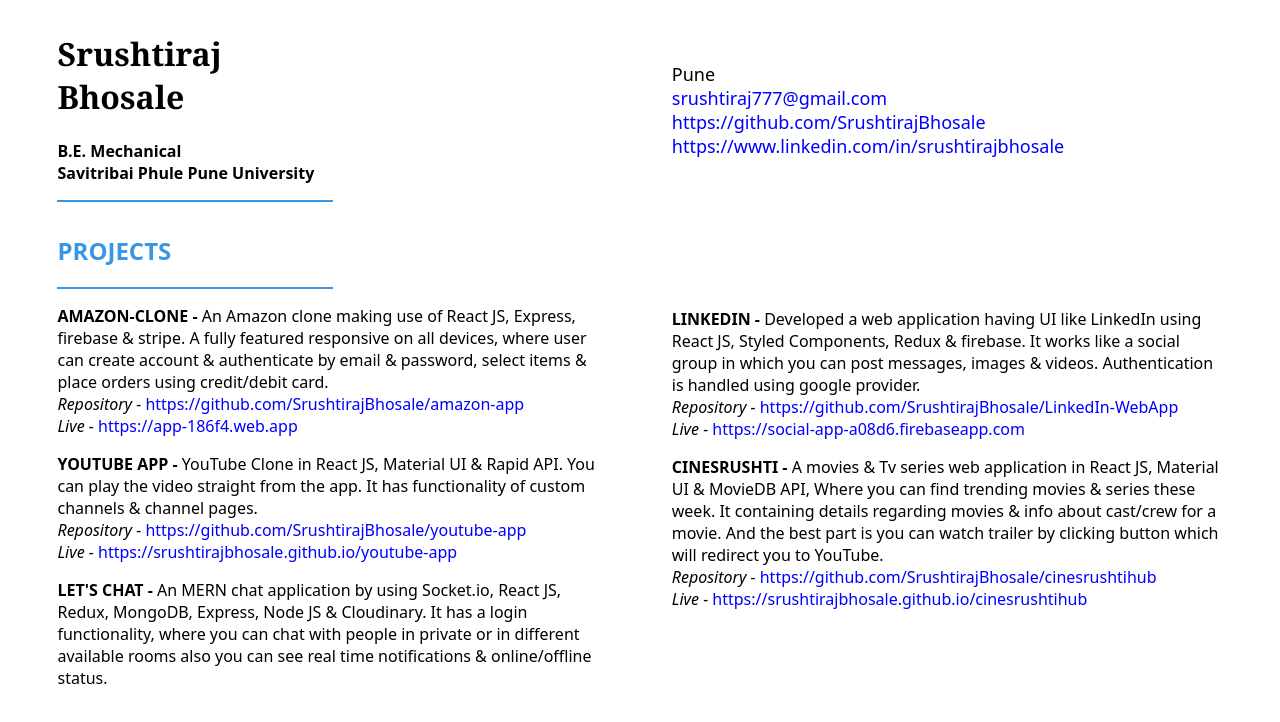
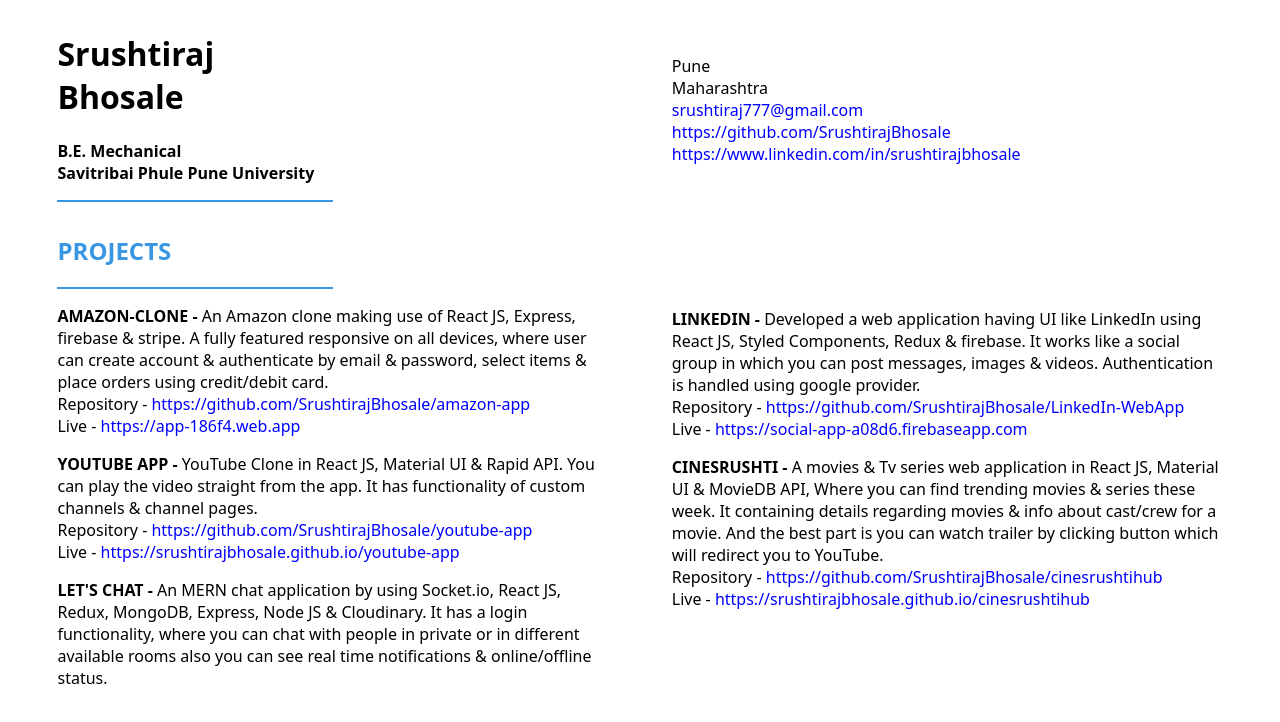
Before and after one commit to SrushtirajBhosale/resume, a plain HTML site: page index.html in a window 1280 px wide. Shown: the top 722 px of the page. Drawn offline with Linux system fonts and the light colour scheme.

Commit message:
resume updated

```diff
--- a/index.html
+++ b/index.html
@@ -17,7 +17,7 @@
 
             <td style="width: 42.5%;">
               <div style="margin-left: 2.5%; margin-right: 5%;">
-                <h1 style="font-family: Cambria, Cochin, Georgia, Times, 'Times New Roman', serif">
+                <h1>
                     Srushtiraj
                     <br>
                     Bhosale
@@ -36,8 +36,10 @@
 
             <td style="width: 42.5%;">
               <div style="margin-left: 5%; margin-right: 2.5%;">
-                <p style="font-size: large;">
+                <p>
                   Pune
+                  <br>
+                  Maharashtra
                   <br>
                   <a style="text-decoration: none; color: blue;" href="mailto:srushtiraj777@gmail.com" target="_blank">
                     srushtiraj777@gmail.com
@@ -74,12 +76,16 @@
                       account & authenticate by email & password, select items & place orders
                       using credit/debit card.
                       <br>
-                      <em>Repository - </em>
+                      <span style="font-weight: 500;">
+                        Repository -
+                      </span>
                       <a style="text-decoration: none; color: blue;" href="https://github.com/SrushtirajBhosale/amazon-app" target="_blank">
                         https://github.com/SrushtirajBhosale/amazon-app
                       </a>
                       <br>
-                      <em>Live - </em>
+                      <span style="font-weight: 500;">
+                        Live -
+                      </span>
                       <a style="text-decoration: none; color: blue;" href="https://app-186f4.web.app" target="_blank">
                         https://app-186f4.web.app
                       </a>
@@ -91,12 +97,16 @@
                       the video straight from the app. It has functionality of custom channels
                       & channel pages.
                       <br>
-                      <em>Repository - </em>
+                      <span style="font-weight: 500;">
+                        Repository -
+                      </span>
                       <a style="text-decoration: none; color: blue;" href="https://github.com/SrushtirajBhosale/youtube-app" target="_blank">
                         https://github.com/SrushtirajBhosale/youtube-app
                       </a>
                       <br>
-                      <em>Live - </em>
+                      <span style="font-weight: 500;">
+                        Live -
+                      </span>
                       <a style="text-decoration: none; color: blue;" href="https://srushtirajbhosale.github.io/youtube-app" target="_blank">
                         https://srushtirajbhosale.github.io/youtube-app
                       </a>
@@ -124,12 +134,16 @@
                     which you can post messages, images & videos. Authentication is
                     handled using google provider.
                     <br>
-                    <em>Repository - </em>
+                    <span style="font-weight: 500;">
+                      Repository -
+                    </span>
                     <a style="text-decoration: none; color: blue;" href="https://github.com/SrushtirajBhosale/LinkedIn-WebApp" target="_blank">
                       https://github.com/SrushtirajBhosale/LinkedIn-WebApp
                     </a>
                     <br>
-                    <em>Live - </em>
+                    <span style="font-weight: 500;">
+                      Live -
+                    </span>
                     <a style="text-decoration: none; color: blue;" href="https://social-app-a08d6.firebaseapp.com" target="_blank">
                       https://social-app-a08d6.firebaseapp.com
                     </a>
@@ -143,12 +157,16 @@
                     movie. And the best part is you can watch trailer by clicking button
                     which will redirect you to YouTube.
                     <br>
-                    <em>Repository - </em>
+                    <span style="font-weight: 500;">
+                      Repository -
+                    </span>
                     <a style="text-decoration: none; color: blue;" href="https://github.com/SrushtirajBhosale/cinesrushtihub" target="_blank">
                       https://github.com/SrushtirajBhosale/cinesrushtihub
                     </a>
                     <br>
-                    <em>Live - </em>
+                    <span style="font-weight: 500;">
+                      Live -
+                    </span>
                     <a style="text-decoration: none; color: blue;" href="https://srushtirajbhosale.github.io/cinesrushtihub" target="_blank">
                       https://srushtirajbhosale.github.io/cinesrushtihub
                     </a>
```
